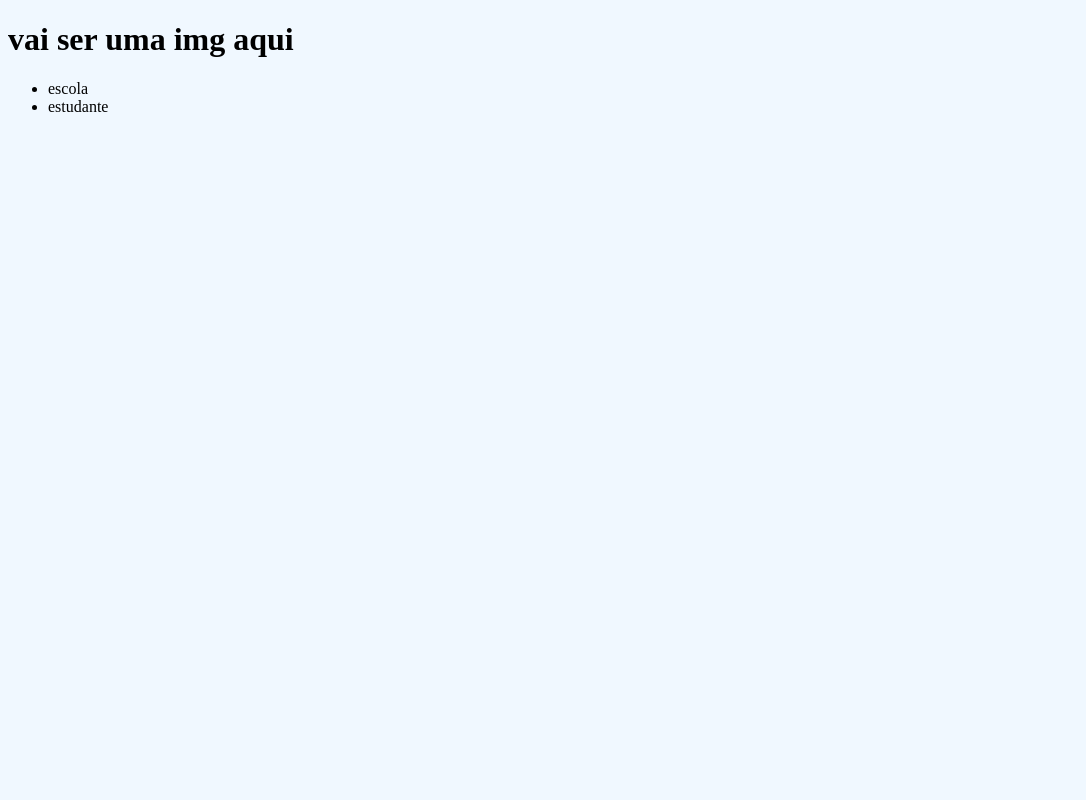
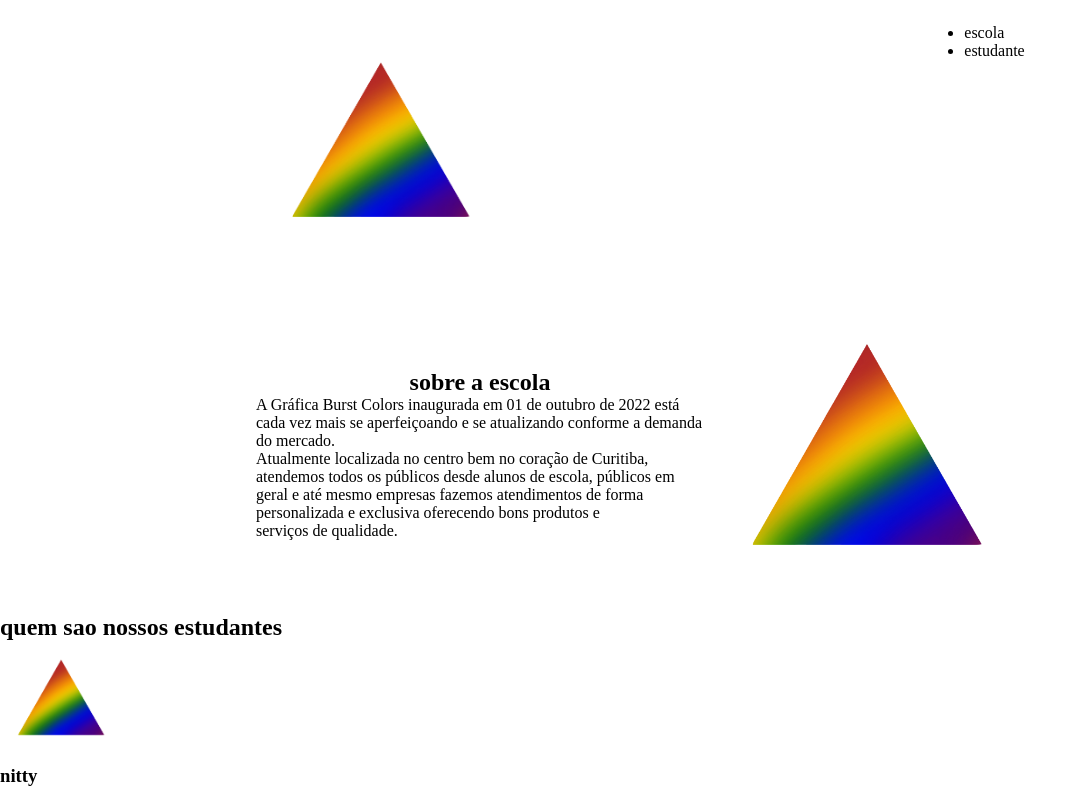
Before and after one commit to anabiaaa/Grafica-burst-colors, a plain HTML site: page index.html in a window 1280 px wide. Shown: the whole page, without its empty margins (0-1086 px from the left). Drawn offline with Linux system fonts and the light colour scheme.

Commit message:
yayyyyyyyy

```diff
--- a/index.html
+++ b/index.html
@@ -8,13 +8,26 @@
     <link rel="stylesheet" href="style.css">
 </head>
 <body>
-    <header>
-        <h1>vai ser uma img aqui</h1>
-        <ul>
-            <li>escola</li>
-            <li>estudante</li>
+    <header class="cabecalho">
+        <img src="LOGO graficaPNG.png" alt="grafica logo" class="cabecalho-imagem">
+        <ul class="cabecalho-lista">
+            <li class="cabecacho-lista-item">escola</li>
+            <li class="cabecacho-lista-item">estudante</li>
         </ul>
     </header>
+    <section class="escola">
+        <div class="escola-div-conteudo">
+            <h2 class="escola titulo">sobre a escola</h2>
+            <p class="escola-texto-um">A Gráfica Burst Colors inaugurada em 01 de outubro de 2022 está cada vez mais se aperfeiçoando e se atualizando conforme a demanda do mercado.</p>
+            <p class="escola-texto-dois">Atualmente localizada no centro bem no coração de Curitiba, atendemos todos os públicos desde alunos de escola, públicos em geral e até mesmo empresas fazemos atendimentos de forma personalizada e exclusiva oferecendo bons produtos e serviços de qualidade.</p>
+        </div>
+    <img class="logo-dois" src="LOGO graficaPNG.png" alt="foto-dois">
+    </section>
+    <section class="estudante">
+        <h2 class="estudante-titulo">quem sao nossos estudantes</h2>
+        <img class="imagem-estudante" src="LOGO graficaPNG.png" alt="foto-exemplo">
+        <h3 class="estudante-nome">nitty</h3>
+    </section>
 
 </body>
 </html>
--- a/style.css
+++ b/style.css
@@ -1,4 +1,48 @@
-body{
-    background-color: aliceblue
+*{
+    margin: 0;
+    padding: 0;
+}
 
+
+.cabecalho{
+    background-color: #ffffff;
+    color: black;
+    display: flex;
+    justify-content: space-around;
+    padding: 24px;
 }
+
+.cabecalho-imagem{
+    width: 20%;
+}
+
+.cabecalho-lista-item{
+    display: inline-block;
+    margin: 0 16px;
+    font-size: 24px;
+}
+
+.logo-dois{
+    width: 25%;
+}
+
+.escola{
+    background-image: linear-gradient(#ffffff);
+    color: black;
+    display: flex;
+    justify-content: center;
+    align-items: center;
+    padding: 0px 0;
+}
+
+.escola-div-conteudo{
+    width: 35%;
+}
+
+.escola-titulo{
+    padding: 0% 0;
+}
+
+.imagem-estudante{
+    width: 120px;
+}
```
